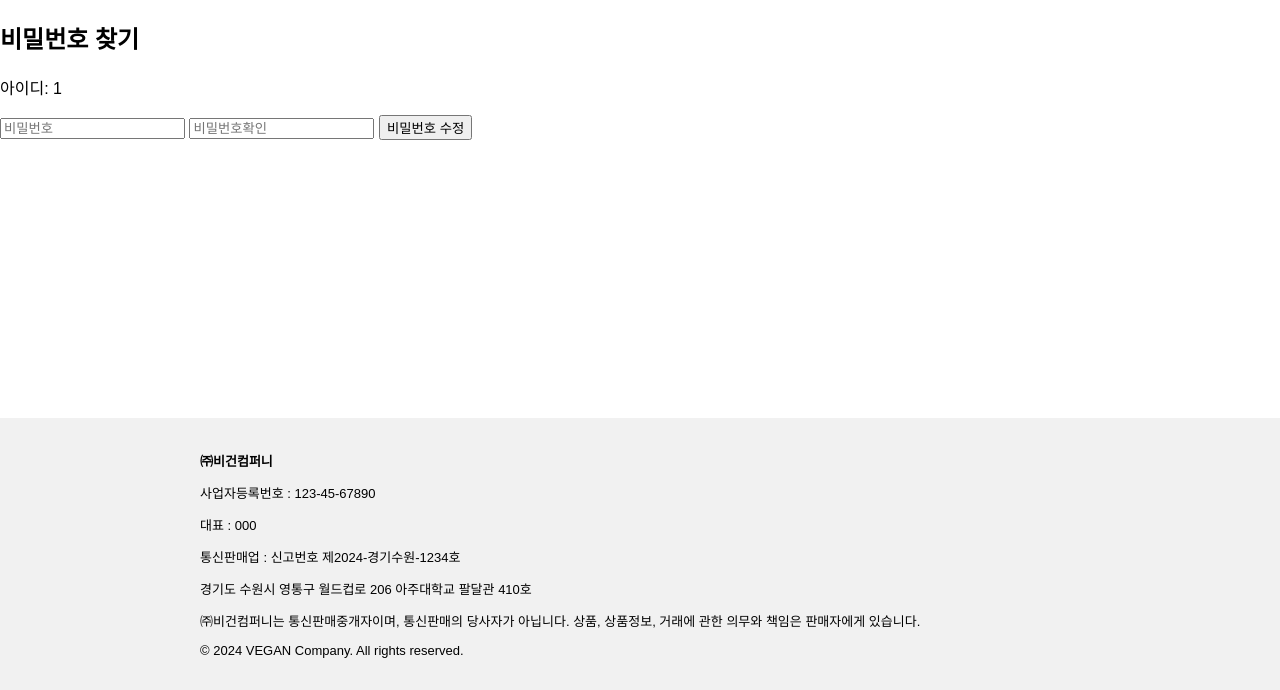
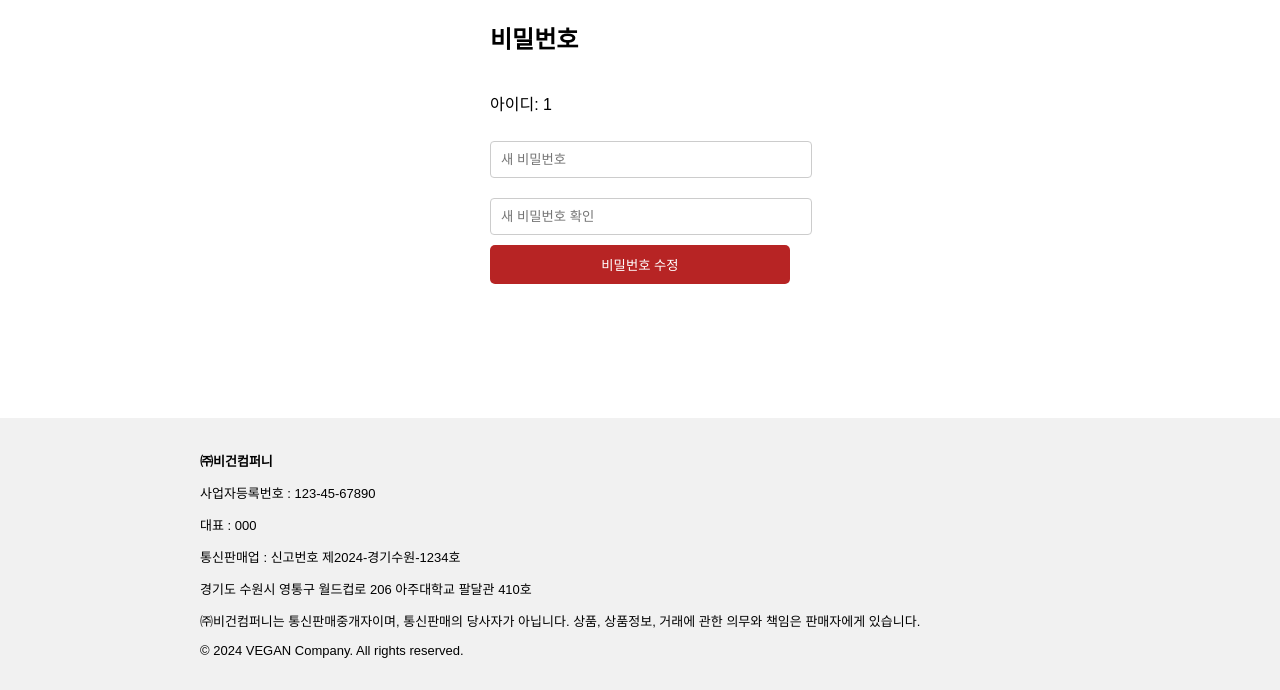
Before and after one commit to jiyun330/veganweb, a Flask app: page /find_pw/1 in a window 1280 px wide. Shown: the part 55-745 px from the top of the page. Run offline with Flask 3, Linux system fonts and the light colour scheme; some libraries are stand-ins or nearby versions.

Commit message:
update find_id, index(best_restaurant)

```diff
--- a/app.py
+++ b/app.py
@@ -1,4 +1,4 @@
-from flask import make_response, redirect, render_template, request, url_for, session, jsonify
+from flask import redirect, render_template, request, url_for, session
 from flask import Flask
 import psycopg2
 
@@ -28,7 +28,7 @@ class DB:
         try:
             self.cur.execute("SELECT * FROM public.users WHERE user_id = %s AND password = %s;", (userID, password))
             result = self.cur.fetchone()
-            print(f"Query executed successfully: {userID}, {password} -> {result}")  # 디버깅 정보 출력
+            print(f"Query executed successfully: {userID}, {password} -> {result}")
             return result
         except Exception as e:
             print(f"Error during query execution: {e}")
@@ -91,21 +91,19 @@ def find_id():
         userID = request.form.get("userID")
 
         if userID:
-            user = db.select_user(userID)  # 데이터베이스에서 사용자 확인
+            user = db.select_user(userID)
 
             if user:
-                message = '아이디 확인 완료.'
+                message = '해당 계정은 존재합니다'
             else:
-                message = '없는 계정입니다.'
+                message = '해당 계정은 없습니다'
         else:
-            message = '아이디를 입력하세요.'
+            message = '아이디를 입력하세요'
 
     return render_template("find1.html", message=message, userID=userID)
 
 @app.route("/find_pw/<userID>", methods=['GET', 'POST'])
 def find_pw(userID):
-    # userID를 기반으로 비밀번호 찾기 로직을 추가할 수 있습니다.
-    # 예를 들어, 해당 userID를 데이터베이스에서 찾고 관련 정보를 조회할 수 있습니다.
     return render_template("find2.html", userID=userID)
 
 # 회원가입 화면
--- a/templates/find2.html
+++ b/templates/find2.html
@@ -1,12 +1,84 @@
 {% extends "frame.html" %}
 
 {% block content %}
-<!-- find2.html -->
-<h2>비밀번호 찾기</h2>
-<p>아이디: {{ userID }}</p>
-<form>
-    <input type="password" name="password" placeholder="비밀번호" required>
-    <input type="password" name="password2" placeholder="비밀번호확인" required>
-    <button type="submit" id="update_pw">비밀번호 수정</button>
-</form>
+<style>
+    .find-div {
+        display: flex;
+        flex-direction: column;
+        justify-content: center;
+        width: 300px;
+        margin: auto;
+    }
+    input[type="password"] {
+        margin: 10px 0;
+        padding: 10px;
+        width: 100%;
+        border: 1px solid #ccc;
+        border-radius: 4px;
+    }
+    #update_pw {
+        padding: 10px 20px;
+        background-color: #B72424;
+        color: white;
+        border: none;
+        border-radius: 5px;
+        cursor: pointer;
+        transition: background-color 0.3s;
+        width: 100%;
+    }
+</style>
+<div class="find-div">
+    <h2>비밀번호</h2>
+    <p>아이디: {{ userID }}</p>
+    <form method="POST">
+        <input type="password" id="pwd1" placeholder="새 비밀번호" required>
+        <input type="password" id="pwd2" placeholder="새 비밀번호 확인" required>
+        <div id="alert-success" style="color: green; display: none;">비밀번호가 일치합니다.</div>
+        <div id="alert-danger" style="color: red; display: none;">비밀번호가 일치하지 않습니다.</div>
+        <button type="submit" id="update_pw">비밀번호 수정</button>
+    </form>
+</div>
+
+<script>
+    document.addEventListener('DOMContentLoaded', function() {
+        const pwd1 = document.getElementById('pwd1');
+        const pwd2 = document.getElementById('pwd2');
+        const alertSuccess = document.getElementById('alert-success');
+        const alertDanger = document.getElementById('alert-danger');
+        const submitButton = document.getElementById('update_pw'); // 버튼 ID 수정
+
+        // 초기 상태 설정
+        alertSuccess.style.display = 'none';
+        alertDanger.style.display = 'none';
+        submitButton.disabled = true; // 기본적으로 버튼 비활성화
+
+        // 입력 이벤트 리스너 추가
+        pwd1.addEventListener('input', checkPasswords);
+        pwd2.addEventListener('input', checkPasswords);
+
+        function checkPasswords() {
+            const password1 = pwd1.value;
+            const password2 = pwd2.value;
+
+            // 두 비밀번호가 모두 입력된 경우에만 확인
+            if (password1 !== "" && password2 !== "") {
+                if (password1 === password2) {
+                    alertSuccess.style.display = 'block';
+                    alertDanger.style.display = 'none';
+                    submitButton.disabled = false; // 버튼 활성화
+                } else {
+                    alertSuccess.style.display = 'none';
+                    alertDanger.style.display = 'block';
+                    submitButton.disabled = true; // 버튼 비활성화
+                }
+            } else {
+                // 둘 중 하나라도 비어있으면 메시지 숨김
+                alertSuccess.style.display = 'none';
+                alertDanger.style.display = 'none';
+                submitButton.disabled = true; // 버튼 비활성화
+            }
+        }
+    });
+</script>
+
 {% endblock %}
--- a/templates/frame.html
+++ b/templates/frame.html
@@ -66,8 +66,8 @@
         .white_footer {
             margin: 15px 0px 20px 80px;
             background-color: white;
-            display: flex; /* Flexbox 사용 */
-            gap: 20px; /* 요소 간격 */
+            display: flex;
+            gap: 20px;
         }
 
         .white_footer p {
```
Also changed, not shown: templates/find1.html (+12 -3 lines), templates/index.html (+75 -4 lines), templates/login.html (+6 -4 lines).
